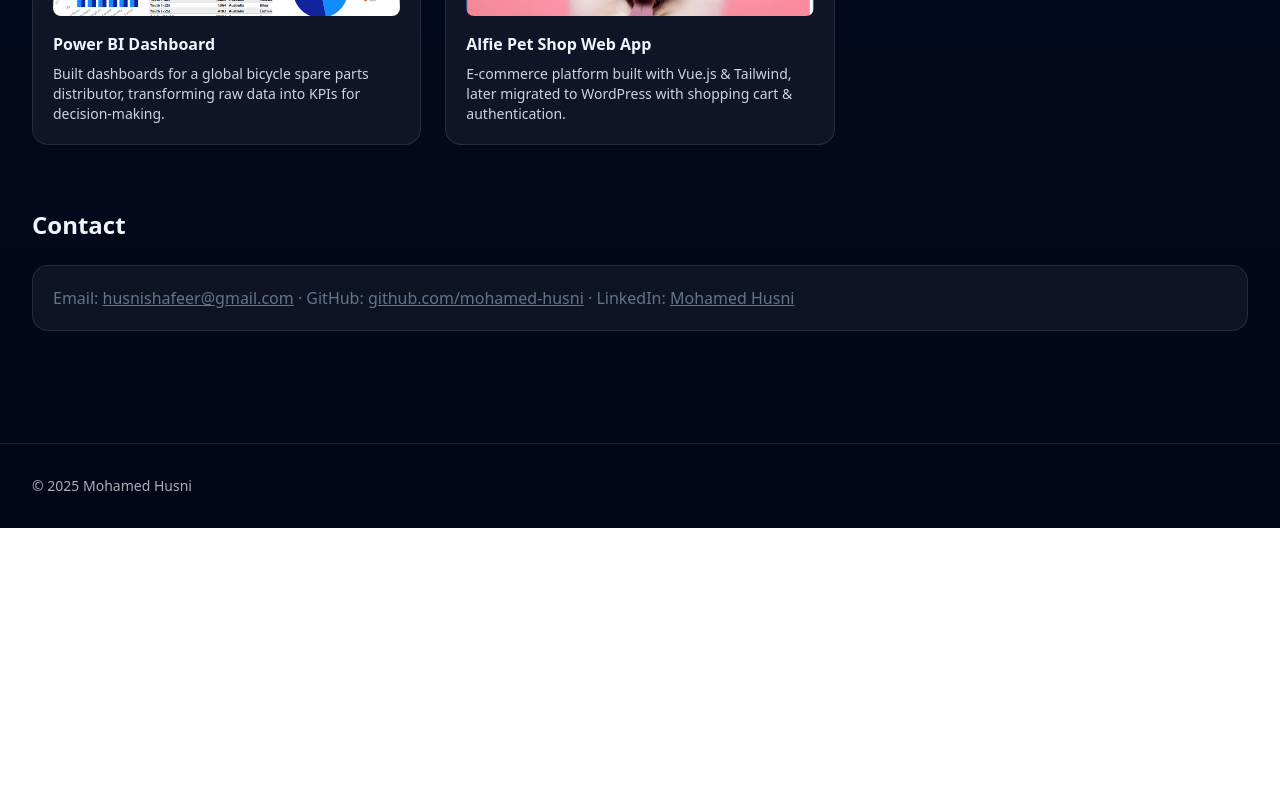
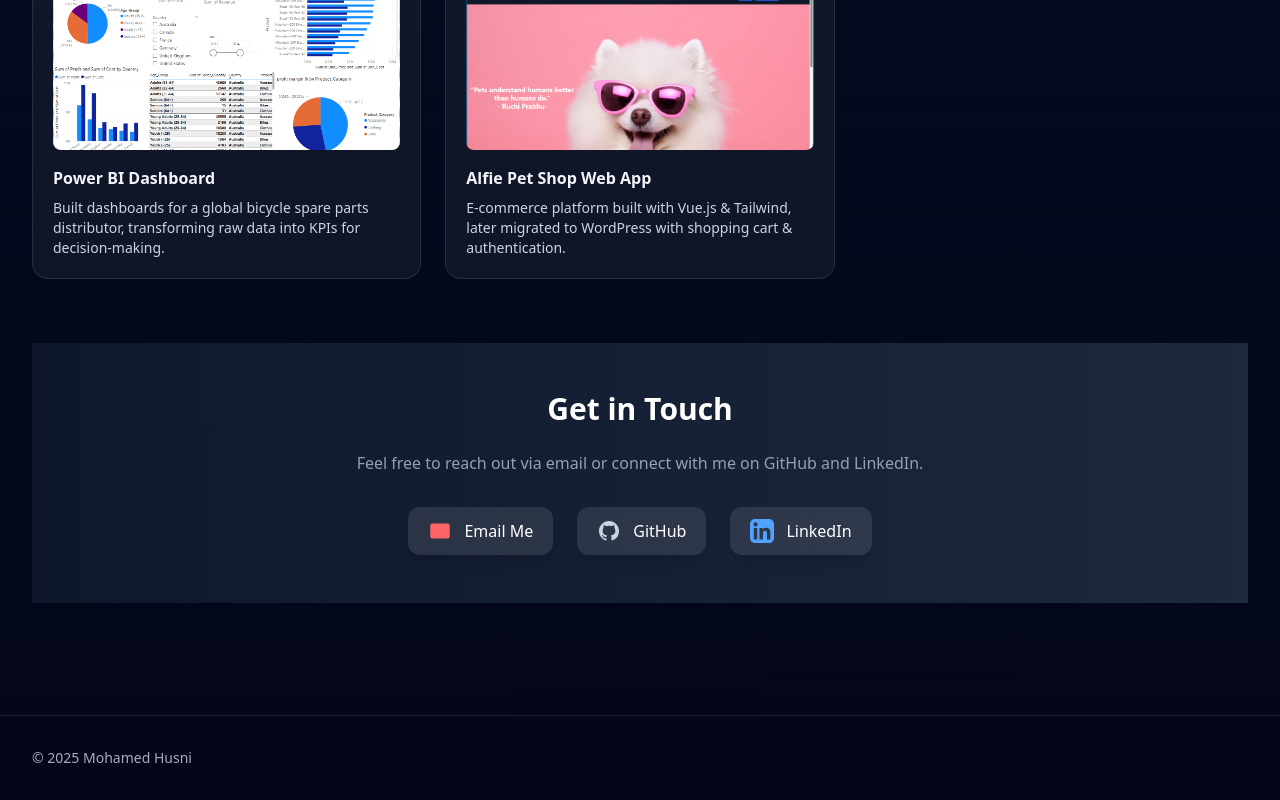
Before and after one commit to mohamed-husni/MY-Portfolio, a Next.js app: page / in a window 1280 px wide. Shown: the part 1602-2402 px from the top of the page. Before the commit the page ends 2130 px from the top, so only its background shows below. Built offline with nearby package versions, Linux system fonts and the light colour scheme.

Commit message:
Updated CV

```diff
--- a/src/app/page.tsx
+++ b/src/app/page.tsx
@@ -39,11 +39,14 @@ export default function HomePage() {
           {/* Left side: text */}
           <div className="lg:col-span-2">
             <h1 className="text-4xl sm:text-5xl font-bold tracking-tight">
-        Aspiring DevOps Engineer
+              SOFTWARE ENGINEER | DEVOPS ENTHUSIAST
             </h1>
             <p className="mt-4 text-slate-300 leading-relaxed">
-        I design CI/CD pipelines, automate infrastructure, and improve developer workflows.
-        Currently seeking an internship where I can ship reliable systems and learn from a great team.
+              Motivated Software Engineer with a strong foundation in full-stack development and a growing specialization in DevOps practices.
+              Experienced in building scalable web applications, fine-tuning AI models, and deploying systems on cloud platforms.
+              Skilled in bridging the gap between software development and infrastructure automation—capable of delivering projects from design to deployment.
+              Seeking a Software Engineer Internship to apply technical expertise, collaborate with teams, and contribute to real-world solutions.
+
             </p>
             <div className="mt-6 flex gap-3">
               <a
@@ -218,16 +221,66 @@ export default function HomePage() {
 
 
       {/* Contact */}
-      <section id="contact">
-        <h2 className="text-2xl font-semibold">Contact</h2>
-        <div className="mt-6 rounded-2xl border border-white/10 bg-white/5 p-5">
-          <p className="text-slate-500">
-            Email: <a className="underline" href="mailto:husnishafeer@gmail.com">husnishafeer@gmail.com</a> ·
-            GitHub: <a className="underline" href="https://github.com/mohamed-husni">github.com/mohamed-husni</a> ·
-            LinkedIn: <a className="underline" href="https://www.linkedin.com/in/mohamed-husni-15089522a/">Mohamed Husni</a>
+      <section id="contact" className="py-12 bg-gradient-to-r from-slate-900 to-slate-800 text-white">
+        <div className="max-w-3xl mx-auto text-center">
+          <h2 className="text-3xl font-bold mb-6">Get in Touch</h2>
+          <p className="text-slate-400 mb-8">
+            Feel free to reach out via email or connect with me on GitHub and LinkedIn.
           </p>
+
+          <div className="flex flex-col sm:flex-row justify-center items-center gap-6">
+            {/* Email */}
+            <a
+              href="mailto:husnishafeer@gmail.com"
+              className="flex items-center gap-3 px-5 py-3 rounded-xl bg-white/10 hover:bg-white/20 transition shadow-lg"
+            >
+              <svg xmlns="http://www.w3.org/2000/svg" className="h-6 w-6 text-red-400" fill="currentColor" viewBox="0 0 24 24">
+                <path d="M2.25 6.75v10.5A2.25 2.25 0 004.5 19.5h15a2.25 2.25 0 002.25-2.25V6.75A2.25 2.25 0 0019.5 4.5h-15A2.25 2.25 0 002.25 6.75zM4.5 6.75L12 12l7.5-5.25" />
+              </svg>
+              <span>Email Me</span>
+            </a>
+
+            {/* GitHub */}
+            <a
+              href="https://github.com/mohamed-husni"
+              target="_blank"
+              rel="noopener noreferrer"
+              className="flex items-center gap-3 px-5 py-3 rounded-xl bg-white/10 hover:bg-white/20 transition shadow-lg"
+            >
+              <svg xmlns="http://www.w3.org/2000/svg" className="h-6 w-6 text-slate-300" viewBox="0 0 24 24" fill="currentColor">
+                <path d="M12 2C6.477 2 2 6.486 2 12.021c0 4.428 2.867 8.184 6.839 9.504.5.092.682-.217.682-.482
+          0-.237-.009-.868-.013-1.703-2.782.605-3.369-1.343-3.369-1.343-.454-1.156-1.11-1.465-1.11-1.465-.907-.62.069-.608.069-.608
+          1.002.071 1.529 1.03 1.529 1.03.892 1.529 2.341 1.088 2.91.832.091-.647.35-1.088.636-1.338-2.22-.253-4.555-1.112-4.555-4.944
+          0-1.091.39-1.984 1.029-2.682-.103-.254-.446-1.274.098-2.655 0 0 .84-.27 2.75 1.026A9.564 9.564 0 0112 6.844c.851.004
+          1.707.115 2.504.338 1.909-1.296 2.747-1.026 2.747-1.026.545 1.381.202 2.401.1 2.655.64.698
+          1.027 1.591 1.027 2.682 0 3.841-2.338 4.687-4.566 4.935.359.309.678.92.678 1.855
+          0 1.338-.012 2.418-.012 2.744 0 .268.18.578.688.48A10.021 10.021 0 0022 12.021C22 6.486 17.523 2 12 2z" />
+              </svg>
+              <span>GitHub</span>
+            </a>
+
+            {/* LinkedIn */}
+            <a
+              href="https://www.linkedin.com/in/mohamed-husni-15089522a/"
+              target="_blank"
+              rel="noopener noreferrer"
+              className="flex items-center gap-3 px-5 py-3 rounded-xl bg-white/10 hover:bg-white/20 transition shadow-lg"
+            >
+              <svg xmlns="http://www.w3.org/2000/svg" className="h-6 w-6 text-blue-400" fill="currentColor" viewBox="0 0 24 24">
+                <path d="M19 0h-14C2.243 0 0 2.243 0 5v14c0
+          2.757 2.243 5 5 5h14c2.757 0 5-2.243
+          5-5V5c0-2.757-2.243-5-5-5zM7.25 20.452h-3.5V9h3.5v11.452zM5.5
+          7.432a2.032 2.032 0 110-4.064 2.032 2.032 0 010 4.064zM20.452
+          20.452h-3.5v-5.569c0-1.327-.027-3.037-1.852-3.037-1.853
+          0-2.137 1.445-2.137 2.939v5.667h-3.5V9h3.361v1.561h.048c.468-.888
+          1.611-1.823 3.317-1.823 3.547 0 4.212 2.335 4.212 5.368v6.346z" />
+              </svg>
+              <span>LinkedIn</span>
+            </a>
+          </div>
         </div>
       </section>
+
     </div>
   );
 }
```
Also changed, not shown: 1 other file (tests, documents, lock files or other folders). Lines whose indentation alone changed are shown as unchanged.
